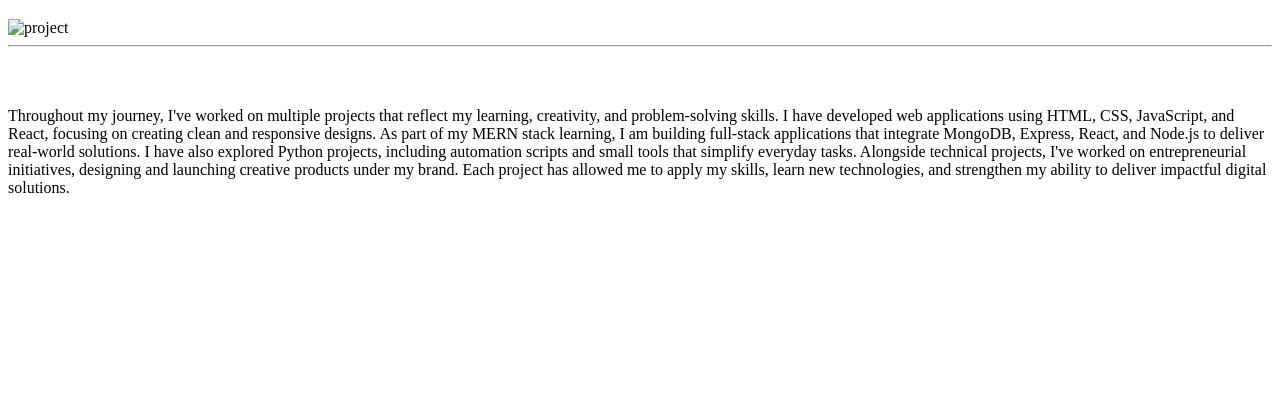
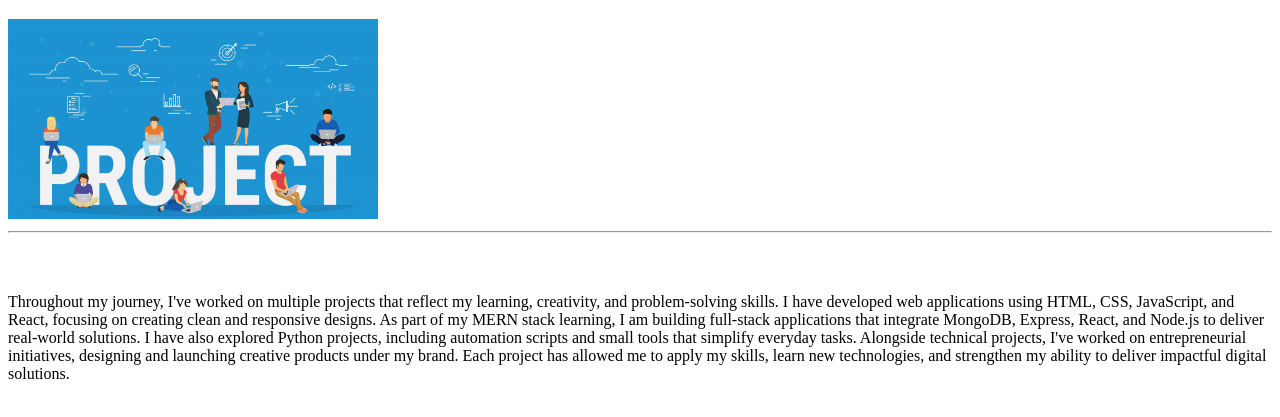
Before and after one commit to sehrishsultana101-lgtm/portfolio-website, a plain HTML site: page pro.html in a window 1280 px wide. Shown: the part 61-478 px from the top of the page. Drawn offline with Linux system fonts and the light colour scheme.

Commit message:
Update pro.html

```diff
--- a/pro.html
+++ b/pro.html
@@ -7,10 +7,11 @@
 </head>
 <body>
     <h1> Projects </h1>
-    <img src="/My portfolio/What-is-a-Project-1-scaled.jpg" alt="project" height="200"/>
+    <img src="What-is-a-Project-1-scaled.jpg" alt="project" height="200"/>
     <hr>
     <br>
     <br>
     <p> Throughout my journey, I've worked on multiple projects that reflect my learning, creativity, and problem-solving skills. I have developed web applications using HTML, CSS, JavaScript, and React, focusing on creating clean and responsive designs. As part of my MERN stack learning, I am building full-stack applications that integrate MongoDB, Express, React, and Node.js to deliver real-world solutions. I have also explored Python projects, including automation scripts and small tools that simplify everyday tasks. Alongside technical projects, I've worked on entrepreneurial initiatives, designing and launching creative products under my brand. Each project has allowed me to apply my skills, learn new technologies, and strengthen my ability to deliver impactful digital solutions.</p>
 </body>
+
 </html>
```
